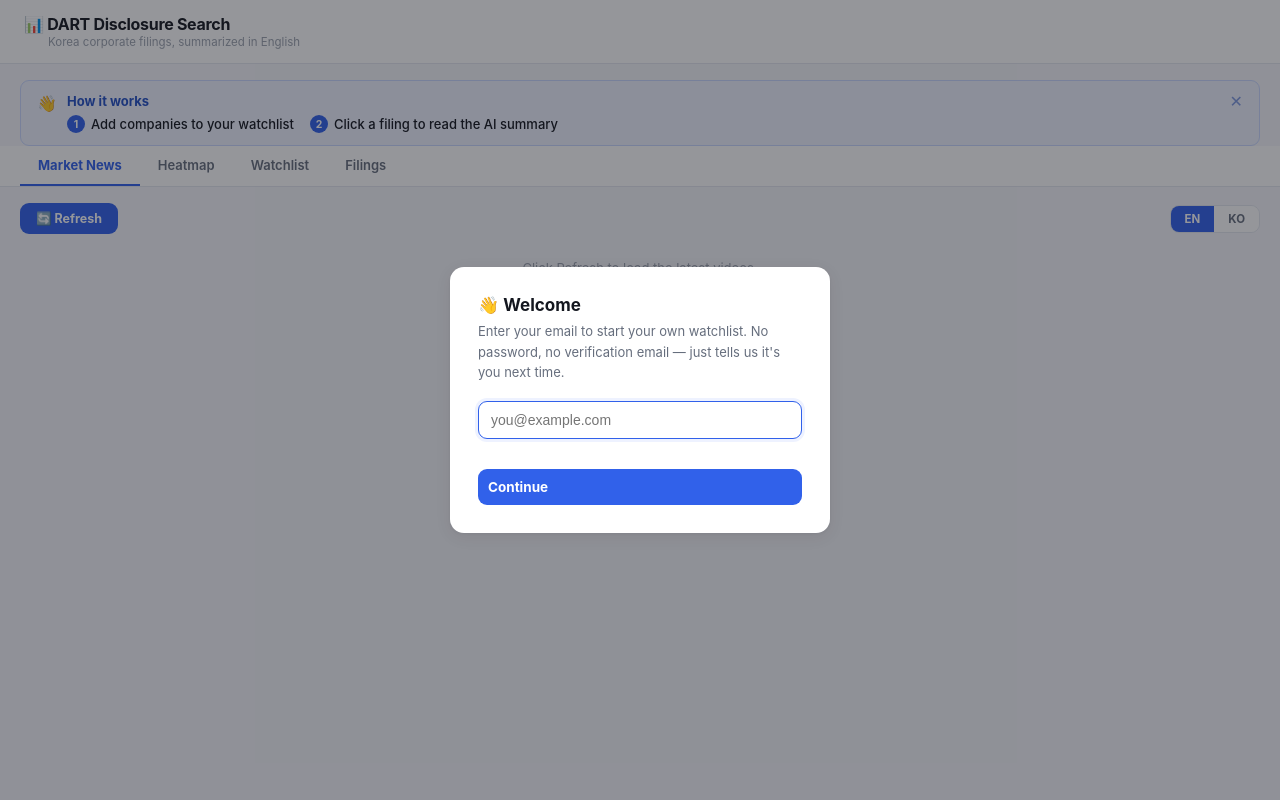
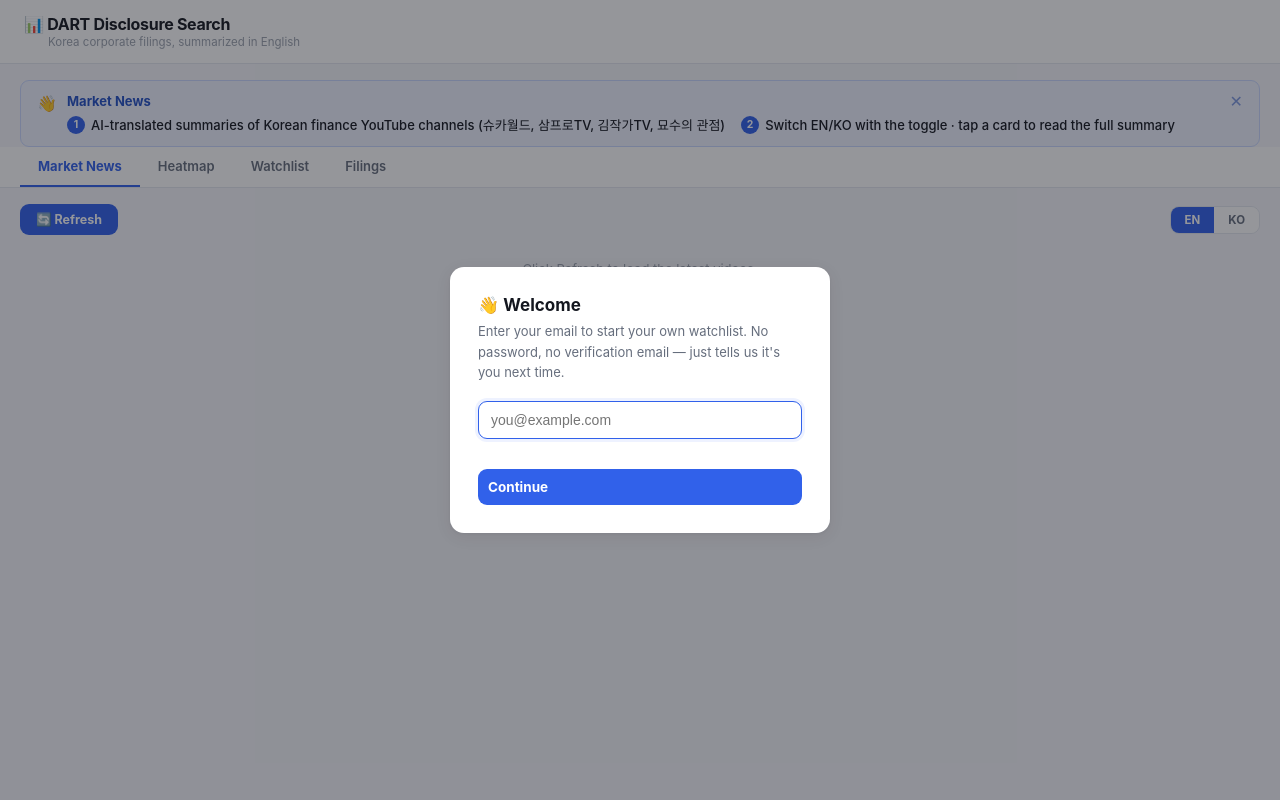
Before and after one commit to whdtjq1801-sketch/dart-dashboard, a Flask app: page / in a window 1280 px wide. Run offline with Flask 3, Linux system fonts and the light colour scheme; some libraries are stand-ins or nearby versions.

Commit message:
탭별로 다른 "How it works" 안내 배너 표시
기존엔 Watchlist/Filings용 2단계 안내("관심기업 추가 → 공시 클릭")가
모든 탭에 고정으로 떠서, Market News나 Heatmap 탭에서는 맥락에 안
맞았다. 탭마다 그 섹션에 맞는 설명(Market News: 채널 요약 + EN/KO
전환, Heatmap: 섹터별 트리맵 읽는 법, DART: 기존 안내)을 보여주고,
닫기는 탭 그룹별로 독립적으로 기억한다(로컬스토리지).

Co-Authored-By: Claude Sonnet 5 <noreply@anthropic.com>

```diff
--- a/templates/index.html
+++ b/templates/index.html
@@ -406,14 +406,8 @@ button.action:disabled { opacity: .5; cursor: default; }
 
 <div class="tip" id="tip">
   <div style="font-size:16px;line-height:1.3">👋</div>
-  <div style="flex:1">
-    <div style="font-weight:700">How it works</div>
-    <div class="steps">
-      <div class="step" id="step1"><b>1</b> Add companies to your watchlist</div>
-      <div class="step" id="step2"><b>2</b> Click a filing to read the AI summary</div>
-    </div>
-  </div>
-  <button class="tip-close" onclick="document.getElementById('tip').classList.add('hidden')">✕</button>
+  <div style="flex:1" id="tipContent"></div>
+  <button class="tip-close" onclick="dismissTip()">✕</button>
 </div>
 
 <div class="tabs-bar">
@@ -541,6 +535,7 @@ function submitGate() {
 }
 
 function initApp() {
+  updateTipForTab('market');
   if (!getUserEmail()) {
     showGate();
   } else {
@@ -549,10 +544,64 @@ function initApp() {
   }
 }
 
+// ── contextual "how it works" tip, per tab ─────────────
+const TIP_CONTENT = {
+  market: {
+    title: 'Market News',
+    steps: [
+      'AI-translated summaries of Korean finance YouTube channels (슈카월드, 삼프로TV, 김작가TV, 묘수의 관점)',
+      'Switch EN/KO with the toggle · tap a card to read the full summary',
+    ],
+  },
+  heatmap: {
+    title: 'KOSPI Heatmap',
+    steps: [
+      'Top 80 KOSPI stocks by market cap, grouped by sector',
+      'Box size = market cap · color = today\'s % change (red = up, blue = down) · tap a box for details',
+    ],
+  },
+  dart: {
+    title: 'How it works',
+    steps: [
+      'Add companies to your watchlist',
+      'Click a filing to read the AI summary',
+    ],
+  },
+};
+
+function tipGroupFor(name) {
+  return name === 'market' ? 'market' : name === 'heatmap' ? 'heatmap' : 'dart';
+}
+
+function updateTipForTab(name) {
+  const group = tipGroupFor(name);
+  const tip = document.getElementById('tip');
+  tip.dataset.group = group;
+  if (localStorage.getItem('tipDismissed_' + group)) {
+    tip.classList.add('hidden');
+    return;
+  }
+  tip.classList.remove('hidden');
+  const c = TIP_CONTENT[group];
+  document.getElementById('tipContent').innerHTML =
+    `<div style="font-weight:700">${c.title}</div>
+     <div class="steps">${c.steps.map((s, i) => {
+       const id = (group === 'dart' && i === 0) ? ' id="step1"' : '';
+       return `<div class="step"${id}><b>${i + 1}</b> ${s}</div>`;
+     }).join('')}</div>`;
+}
+
+function dismissTip() {
+  const tip = document.getElementById('tip');
+  localStorage.setItem('tipDismissed_' + tip.dataset.group, '1');
+  tip.classList.add('hidden');
+}
+
 // ── tab switch ────────────────────────────────────────
 function showTab(name, el) {
   document.querySelectorAll('.tab').forEach(t => t.classList.remove('active'));
   el.classList.add('active');
+  updateTipForTab(name);
 
   const mainSplit    = document.getElementById('mainSplit');
   const marketFeed    = document.getElementById('marketFeedWrap');
@@ -784,7 +833,7 @@ async function addCompany() {
     status.className = 'add-status ok';
     status.textContent = res.resolved === name ? `Added ${res.resolved}` : `Matched "${name}" → ${res.resolved}`;
     inp.value = '';
-    document.getElementById('step1').classList.add('done');
+    document.getElementById('step1')?.classList.add('done');
   } catch (e) {
     status.className = 'add-status err';
     status.textContent = 'Network error. Please try again.';
```
